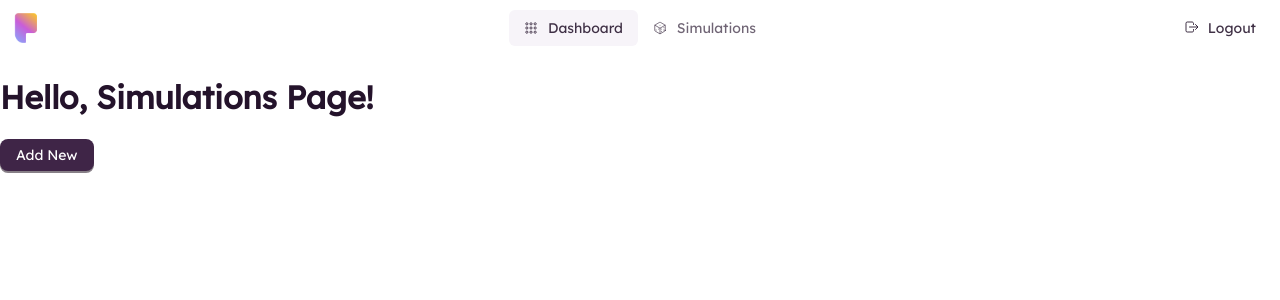
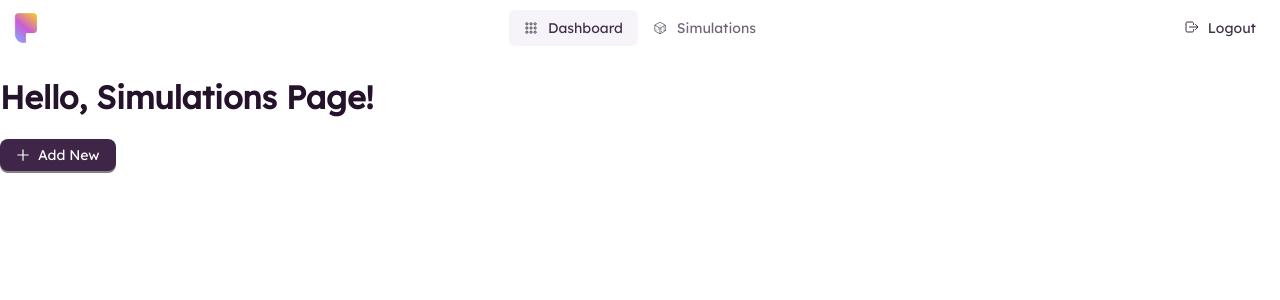
Before and after one commit to tum-v2/parloa-ui, a Next.js app: page /simulations in a window 1280 px wide. Shown: the top 300 px of the page. Built offline with nearby package versions, Linux system fonts and the light colour scheme.

Commit message:
added plus icon

```diff
--- a/src/components/simulation-modal/SimulationModal.tsx
+++ b/src/components/simulation-modal/SimulationModal.tsx
@@ -5,6 +5,7 @@ import StepContent from './StepContent';
 import { Button } from 'antd';
 import BackButton from '../generic/BackButton';
 import NextButton from '../generic/NextButton';
+import { PlusOutlined } from '@ant-design/icons';
 
 const { Step } = Steps;
 
@@ -114,7 +115,7 @@ const SimulationModal = () => {
 
   return (
     <>
-      <Button type="primary" onClick={showModal}>
+      <Button icon={<PlusOutlined />} type="primary" onClick={showModal}>
         Add New
       </Button>
       <Modal
```
